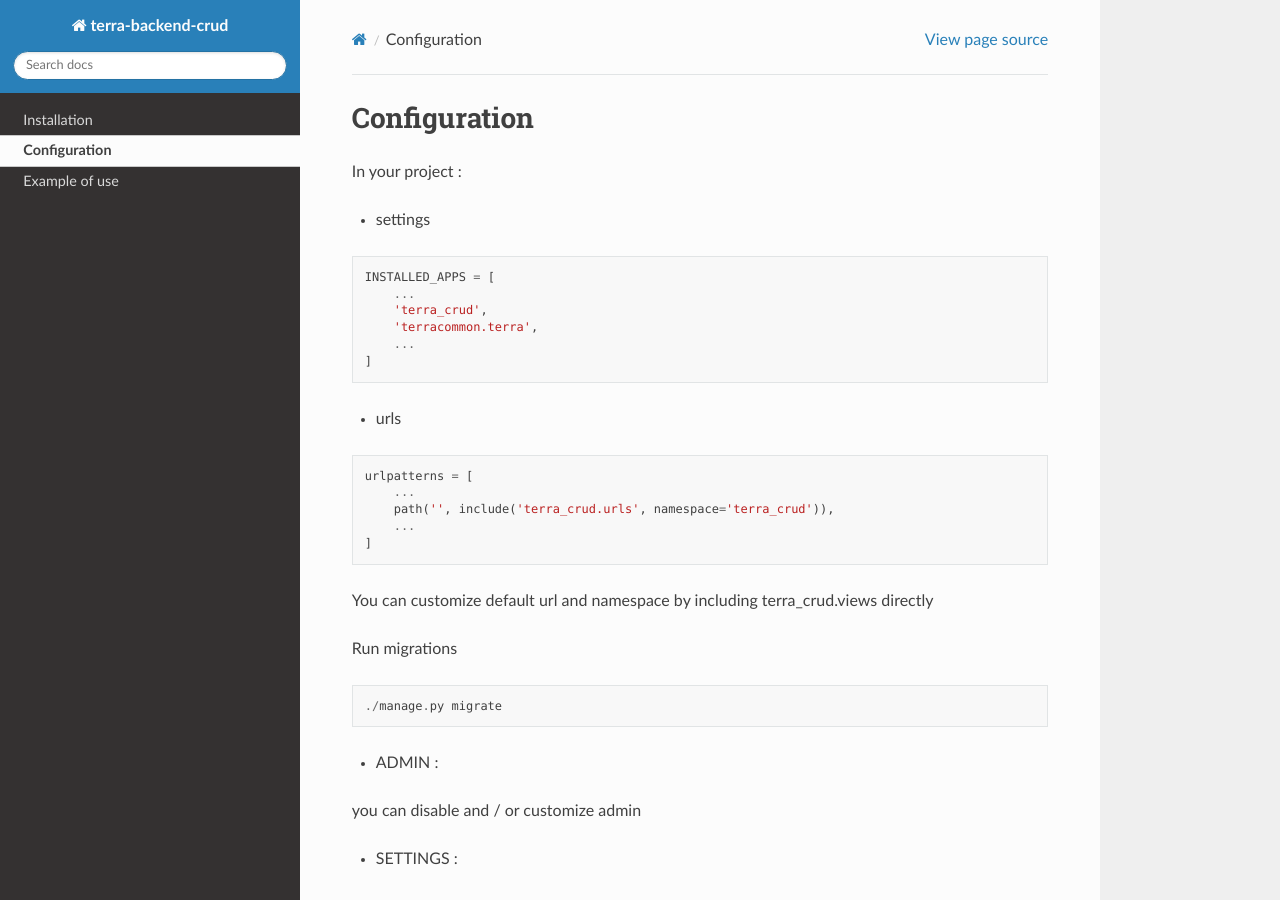
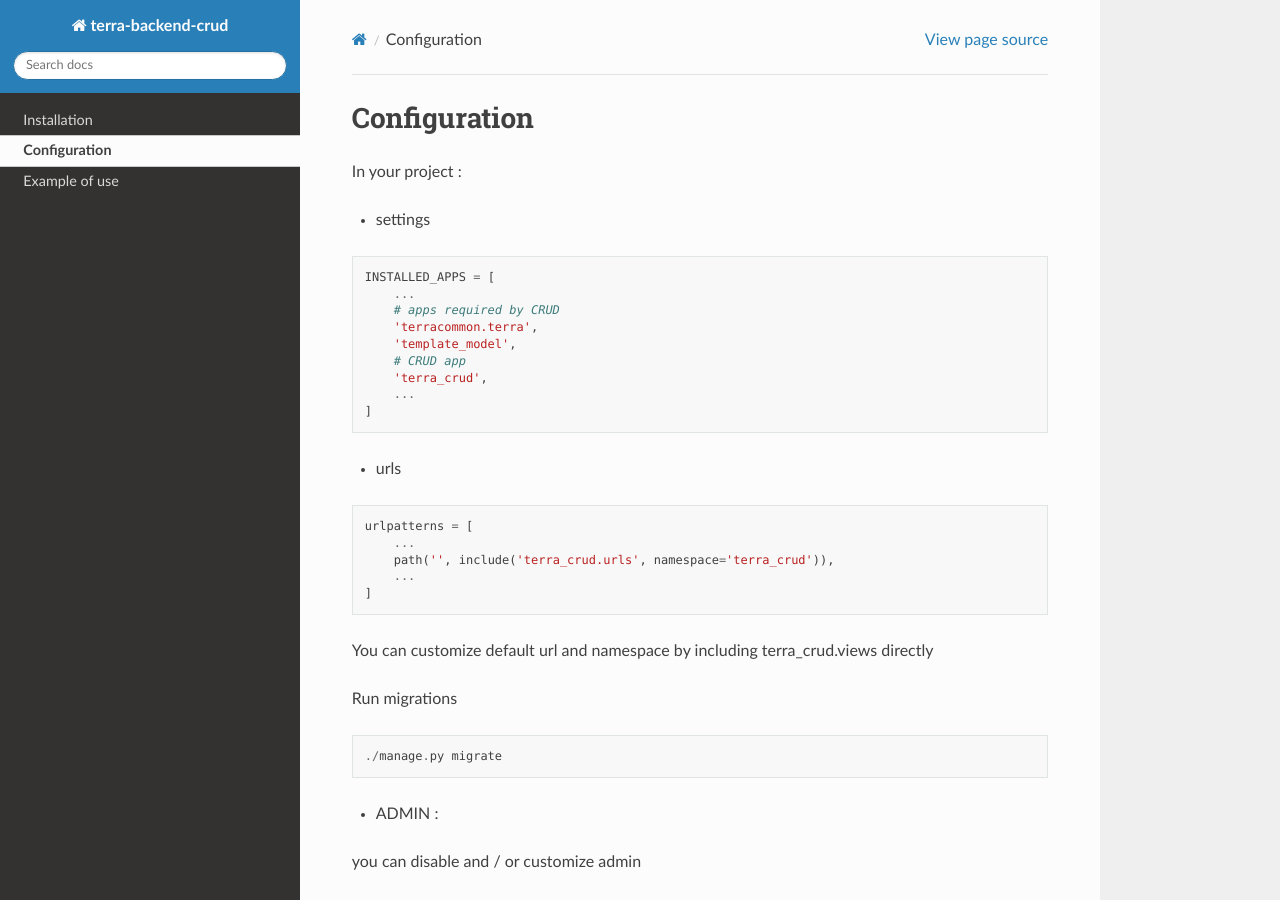
Before and after one commit to Terralego/django-terra-geocrud, a Sphinx documentation site: the page built from doc/configuration.rst, in a window 1280 px wide and 900 px high. Built offline with Sphinx 7.4.7 and the Read the Docs theme 2.0.0, drawn with Linux system fonts in a browser that asks for light colours.

Commit message:
improve documentation

```diff
--- a/doc/configuration.rst
+++ b/doc/configuration.rst
@@ -10,8 +10,11 @@ In your project :
 
     INSTALLED_APPS = [
         ...
+        # apps required by CRUD
+        'terracommon.terra',
+        'template_model',
+        # CRUD app
         'terra_crud',
-        'terracommon.terra',
         ...
     ]
 
```
